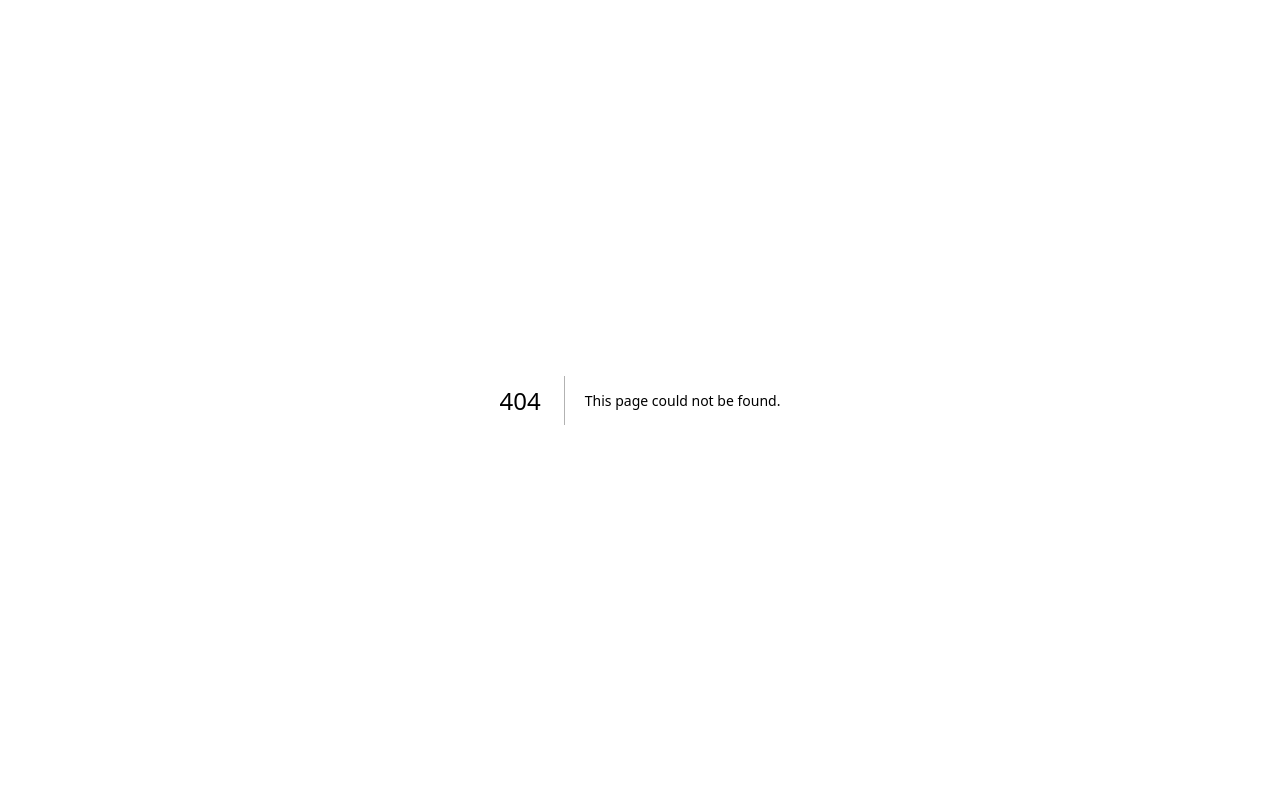
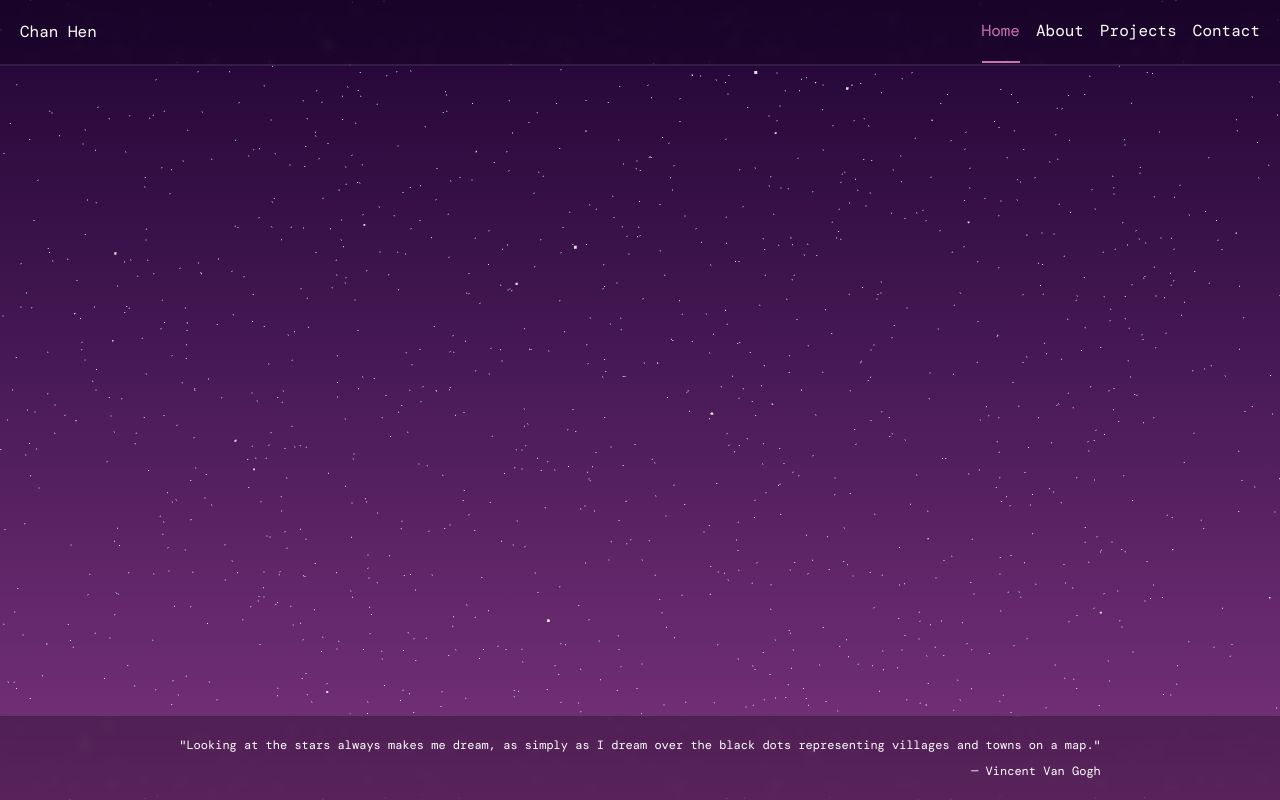
Before and after one commit to OfficialChanHen/Portfolio, a Next.js app: page /about in a window 1280 px wide. Before the commit this address had no page. Built offline with nearby package versions, Linux system fonts and the light colour scheme.

Commit message:
Navigation between tabs implemented

```diff
--- a/src/app/(tabs)/_components/ClientLayout.tsx
+++ b/src/app/(tabs)/_components/ClientLayout.tsx
@@ -4,6 +4,7 @@
 import Footer from "@/app/(tabs)/_components/Footer";
 import BoxFade from "@/app/(tabs)/_components/BoxFade";
 import { useState } from 'react';
+import StarBackground from "./StarBackground";
 
 export default function ClientTabsLayout({
     children,
@@ -20,7 +21,9 @@
             {boxReady && (
                 <>
                     <Header className={`fixed top-0 left-0 z-10 ${barStyle}`}/>
-                    <main className="h-full w-full">{children}</main>
+                    <StarBackground>
+                        <main className="h-full w-full">{children}</main>
+                    </StarBackground>
                     <Footer className={`fixed bottom-0 left-0 z-10 ${barStyle}`}/>
                 </>
             )}
--- a/src/app/(tabs)/_components/Header.tsx
+++ b/src/app/(tabs)/_components/Header.tsx
@@ -1,24 +1,42 @@
+'use client';
+
+import { useState } from 'react';
+import { useRouter } from 'next/navigation';
+
 type HeaderProps = {
     className?: string;
 }
 
 export default function Header({ className }: HeaderProps) {
+    type pageNavs = "home"|"about"|"projects"|"contact";
+    const [currPage, setCurrentPage] = useState<pageNavs>("home");
+    const pagesLabel = ["Home", "About", "Projects", "Contact"];
+    const router = useRouter();
+
+    function handleOnClick(page: string) {
+        page = page.toLowerCase();
+        setCurrentPage(page as pageNavs);
+        router.push(`/${page}`);
+    }
+
     const tabStyles = `
                         h-full flex flex-col justify-center items-center border-b-2 border-transparent hover:cursor-pointer hover:text-highlight
                         relative after:absolute after:bottom-[-1px] after:left-0
                         after:h-[2px] after:w-0 after:bg-highlight
                         after:transition-all after:duration-400 after:ease-out
                         hover:after:w-full
-                    `
+                    `;
+    const selectedStyle = "text-highlight after:absolute after:bottom-[-1px] after:left-0 after:h-[2px] after:w-full after:bg-highlight";
 
     return(
         <div className={`header sticky top-0 z-10 flex flex-row justify-between items-center border-b-2 ${className}`}>
             <span className="p-5">Chan Hen</span>
             <div className="h-full flex flex-row justify-center items-center px-5 gap-4">
-                <div className={tabStyles}>Home</div>
-                <div className={tabStyles}>About</div>
-                <div className={tabStyles}>Projects</div>
-                <div className={tabStyles}>Contact</div>
+                {pagesLabel.map((page) => {
+                    return(
+                        <div key={page} className={`${tabStyles} ${page.toLowerCase() === currPage as string && selectedStyle}`} onClick={() => handleOnClick(page)}>{page}</div>
+                    )
+                })}
             </div>
         </div>
     )
--- a/src/app/(tabs)/_components/StarBackground.tsx
+++ b/src/app/(tabs)/_components/StarBackground.tsx
@@ -112,7 +112,11 @@
     return null;
 }
 
-export default function StarBackground() {
+export default function StarBackground({
+    children,
+}: Readonly<{
+    children: React.ReactNode;
+}>) {
     return (
         <div
             className="fixed inset-0 pointer-events-none z-5 bg-linear-to-b from-secondary to-tertiary"
--- /dev/null
+++ b/src/app/(tabs)/about/page.tsx
@@ -0,0 +1,5 @@
+export default function about() {
+    return(<div>
+
+    </div>)
+}
--- /dev/null
+++ b/src/app/(tabs)/contact/page.tsx
@@ -0,0 +1,5 @@
+export default function contacts() {
+    return(<div>
+
+    </div>)
+}
--- /dev/null
+++ b/src/app/(tabs)/projects/page.tsx
@@ -0,0 +1,5 @@
+export default function projects() {
+    return(<div>
+
+    </div>)
+}
```
